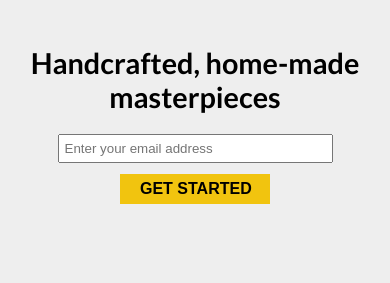
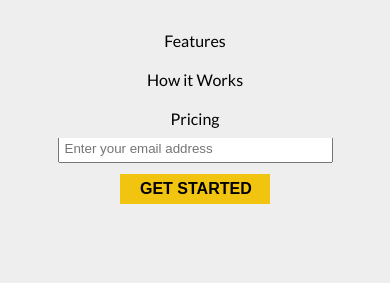
Before and after one commit to Carol220492/ana-F5, a plain HTML site: page proyecto-semana2/index.html in a window 390 px wide. Both pictures are taken after a click on the label 357 px from the left and 37 px from the top of the page. Shown: the part 54-337 px from the top of the page. Drawn offline with Linux system fonts and the light colour scheme.

Commit message:
vuelvo a dejarlo como estaba

```diff
--- a/proyecto-semana2/style.css
+++ b/proyecto-semana2/style.css
@@ -125,6 +125,10 @@ nav {
         display: flex;
     }
 
+/* Mostrar el menú cuando el checkbox está marcado */
+    #menu-toggle:checked+ul {
+        display: flex;
+    }
 
 }
 
```
